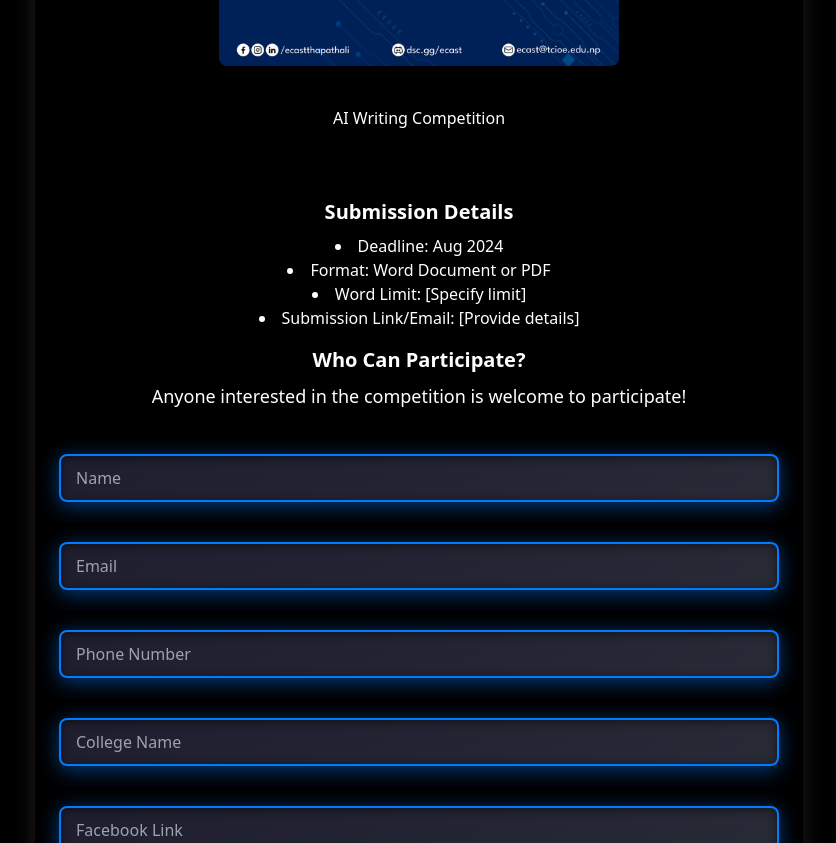
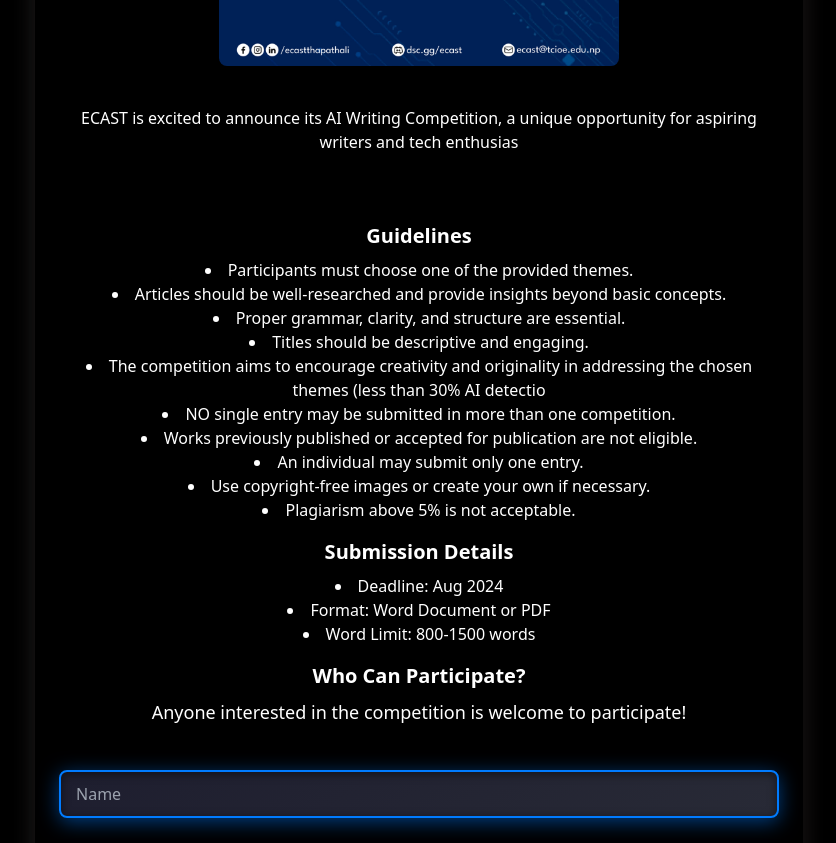
Before and after one commit to ecastthapathali/ecastthapathali.github.io, a React (Vite) app: page /register/ai-writing-competition in a window 1280 px wide. Shown: the part 728-1571 px from the top of the page, without its empty margins (221-1057 px from the left). Built offline with nearby package versions, Linux system fonts and the light colour scheme.

Commit message:
construted events registration modules :construction: and made events page resposive

```diff
--- a/src/components/EventRegistration.tsx
+++ b/src/components/EventRegistration.tsx
@@ -24,7 +24,7 @@ const EventRegistration: React.FC = () => {
 
   useEffect(() => {
     const events: Event[] = [
-      { id: 'ai-writing-competition', title: 'AI Writing Competition', description: 'AI Writing Competition', image: '/src/components/ourEvents/EventsImages/event1.jpg' },
+      { id: 'ai-writing-competition', title: 'AI Writing Competition', description: 'ECAST is excited to announce its AI Writing Competition, a unique opportunity for aspiring writers and tech enthusiasts to explore the intersection of creativity and technology.', image: '/src/components/ourEvents/EventsImages/event1.jpg' },
       // Add more events as needed
     ];
     const selectedEvent = events.find(e => e.id === eventId);
@@ -129,7 +129,39 @@ const EventRegistration: React.FC = () => {
                 cursor={false}
               />
 
+
               <div className="article-themes-container bg-black text-white p-6 rounded-lg shadow-lg mt-6">
+                <TypeAnimation
+                  sequence={['Guidelines', 1000]}
+                  speed={50}
+                  wrapper="h3"
+                  className="text-xl font-semibold mb-2"
+                  repeat={1}
+                  cursor={false}
+                />
+                <ul className="list-disc pl-5 mb-4 text-center">
+                  {[
+                    'Participants must choose one of the provided themes.',
+                    'Articles should be well-researched and provide insights beyond basic concepts.',
+                    'Proper grammar, clarity, and structure are essential.',
+                    'Titles should be descriptive and engaging.',
+                    'The competition aims to encourage creativity and originality in addressing the chosen themes (less than 30% AI detection is acceptable).',
+                    'NO single entry may be submitted in more than one competition.',
+                    'Works previously published or accepted for publication are not eligible.',
+                    'An individual may submit only one entry.',
+                    'Use copyright-free images or create your own if necessary.',
+                    'Plagiarism above 5% is not acceptable.',
+                  ].map((item, index) => (
+                    <TypeAnimation
+                      key={index}
+                      sequence={[item, 1000]}
+                      speed={50}
+                      wrapper="li"
+                      cursor={false}
+                    />
+                  ))}
+                </ul>
+
                 <TypeAnimation
                   sequence={['Submission Details', 1000]}
                   speed={50}
@@ -142,8 +174,7 @@ const EventRegistration: React.FC = () => {
                   {[
                     'Deadline: Aug 2024',
                     'Format: Word Document or PDF',
-                    'Word Limit: [Specify limit]',
-                    'Submission Link/Email: [Provide details]',
+                    'Word Limit: 800-1500 words',
                   ].map((item, index) => (
                     <TypeAnimation
                       key={index}
@@ -232,9 +263,9 @@ const EventRegistration: React.FC = () => {
                   className="input-field"
                 />
 
-              <div className="form-gap" />
-<button type="submit" className="submit-button">Submit</button>
-</form>
+                <div className="form-gap" />
+                <button type="submit" className="submit-button">Submit</button>
+              </form>
             </>
           ) : (
             <div className="bg-black text-white text-center h-screen flex flex-col justify-center items-center p-5">
```
